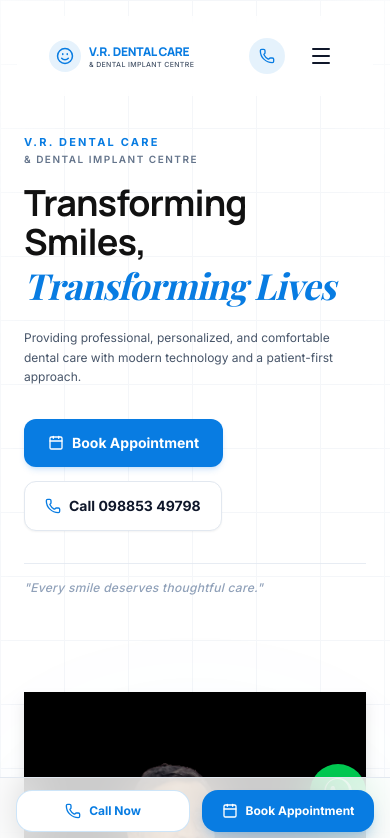
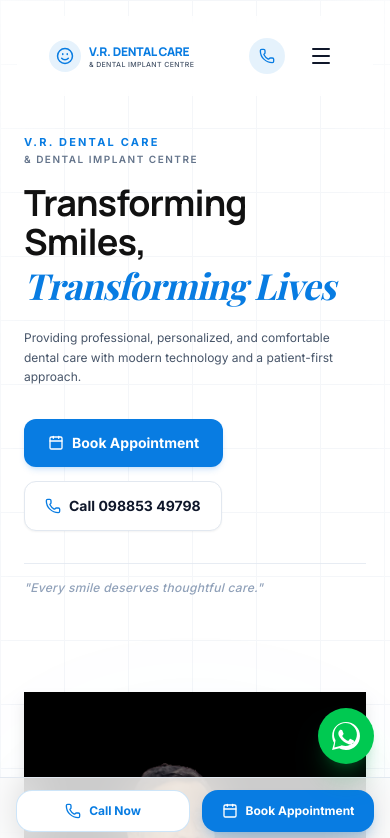
Before and after one commit to JabeerShaik786/Kiran-s-Heart-Care, a Next.js app: page /Kiran-s-Heart-Care/ in a window 390 px wide. Shown: the top 838 px of the page. Built offline with nearby package versions, Linux system fonts and the light colour scheme.

Commit message:
Fix mobile WhatsApp floating button positioning and z-index above sticky bottom action bar

```diff
--- a/src/components/FloatingButtons.tsx
+++ b/src/components/FloatingButtons.tsx
@@ -30,7 +30,7 @@ export default function FloatingButtons() {
         transition={{ delay: 1, type: "spring", stiffness: 260, damping: 20 }}
         whileHover={{ scale: 1.1 }}
         whileTap={{ scale: 0.95 }}
-        className="fixed bottom-6 right-6 z-40 flex items-center justify-center w-14 h-14 bg-green-500 rounded-full shadow-xl shadow-green-500/20 text-white cursor-pointer hover:bg-green-600 transition-colors duration-200"
+        className="fixed bottom-20 right-4 sm:right-6 lg:bottom-6 lg:right-6 z-50 flex items-center justify-center w-14 h-14 bg-green-500 rounded-full shadow-xl shadow-green-500/20 text-white cursor-pointer hover:bg-green-600 transition-colors duration-200"
         title="Chat on WhatsApp"
       >
         <svg
```
